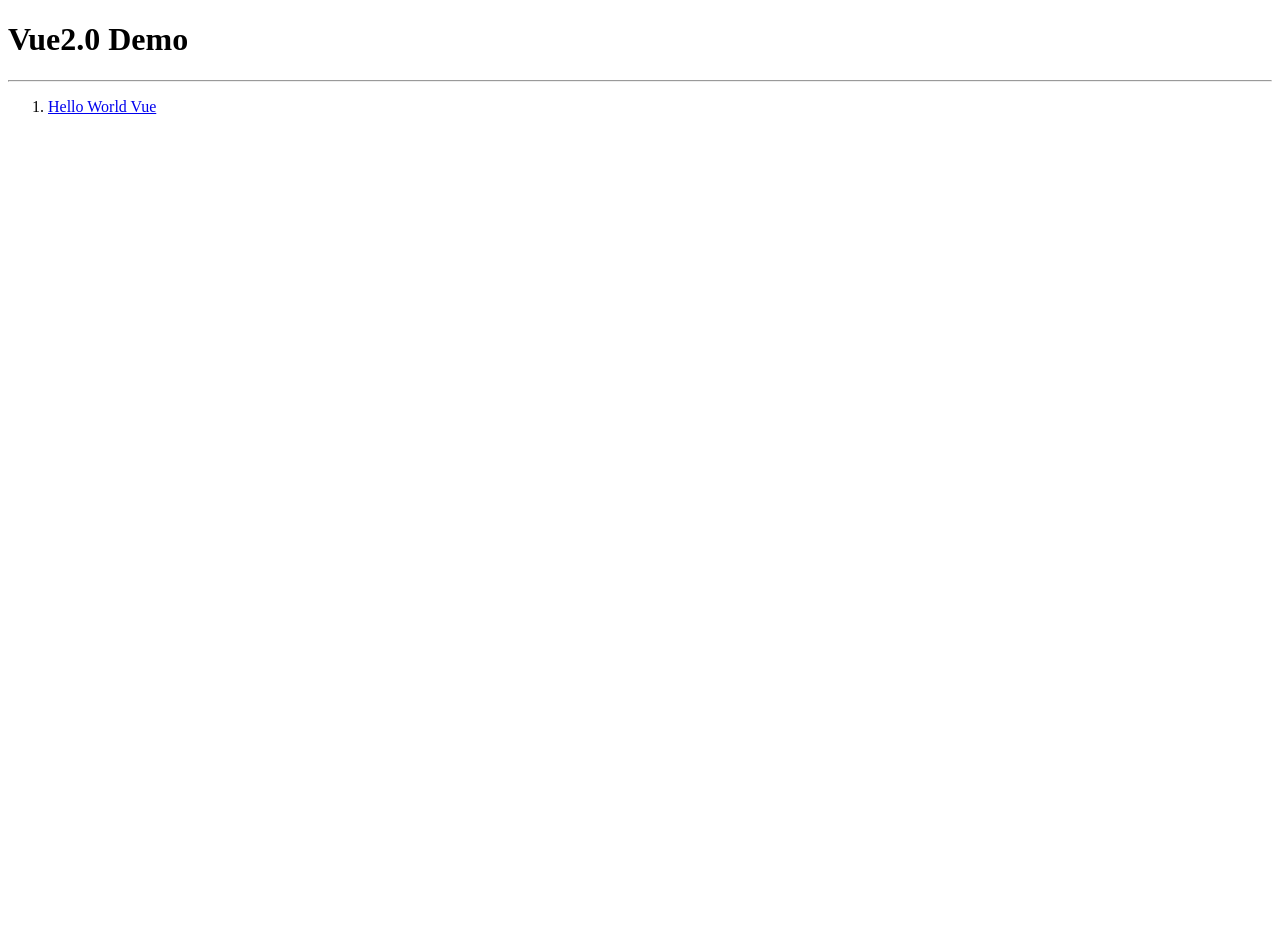
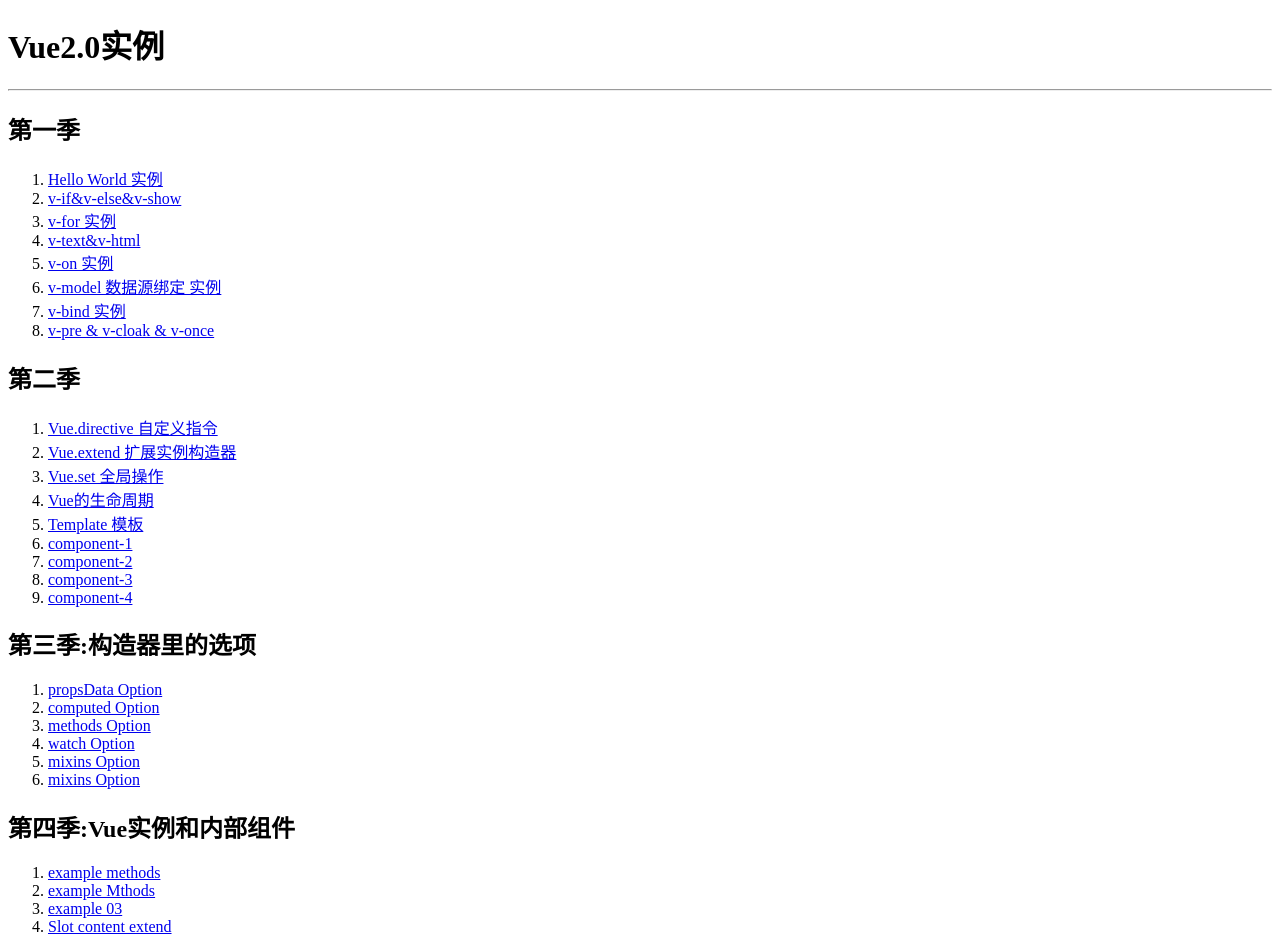
Before and after one commit to daoshengtech/learnvue, a website: page index.html in a window 1280 px wide. Before the commit the page ends 800 px from the top, so only its background shows below. Drawn offline with Linux system fonts and the light colour scheme.

Commit message:
Add files via upload

```diff
--- a/index.html
+++ b/index.html
@@ -2,14 +2,49 @@
 <html lang="en">
 <head>
     <meta charset="UTF-8">
-    <title>Vue.js  demo</title>
+    <title>Vue.js实例</title>
 </head>
 <body>
-    <h1>Vue2.0 Demo</h1>
+    <h1>Vue2.0实例</h1>
     <hr>
+    <h2>第一季</h2>
     <ol>
-        <li><a href="example/helloworld.html">Hello World Vue</a></li>
+        <li><a href="./example/helloworld.html">Hello World 实例</a></li>
+        <li><a href="./example/v-if.html">v-if&v-else&v-show</a></li>
+        <li><a href="./example/v-for.html">v-for 实例</a></li>
+        <li><a href="./example/v-text.html">v-text&v-html</a></li>
+        <li><a href="./example/v-on.html">v-on 实例</a></li>
+        <li><a href="./example/v-model.html">v-model 数据源绑定 实例</a></li>
+        <li><a href="./example/v-bind.html">v-bind 实例</a></li>
+        <li><a href="./example/others.html">v-pre & v-cloak & v-once</a></li>
     </ol>
-
+    <h2>第二季</h2>
+    <ol>
+        <li><a href="./example/vue.directive.html">Vue.directive 自定义指令</a></li>
+        <li><a href="./example/vue.extend.html">Vue.extend 扩展实例构造器</a></li>
+        <li><a href="./example/vue.set.html">Vue.set 全局操作</a></li>
+        <li><a href="./example/shengmingzhouqi.html">Vue的生命周期</a></li>
+        <li><a href="./example/template.html">Template 模板</a></li>
+        <li><a href="./example/component-1.html">component-1</a></li>
+        <li><a href="./example/component-2.html">component-2</a></li>
+        <li><a href="./example/component-3.html">component-3</a></li>
+        <li><a href="./example/component-4.html">component-4</a></li>
+    </ol>
+    <h2>第三季:构造器里的选项</h2>
+    <ol>
+        <li><a href="./example/propsData.html">propsData Option</a></li>
+        <li><a href="./example/computed.html">computed Option</a></li>
+        <li><a href="./example/methods.html">methods Option</a></li>
+        <li><a href="./example/watch.html">watch Option</a></li>
+        <li><a href="./example/mixins.html">mixins Option</a></li>
+        <li><a href="./example/extends.html">mixins Option</a></li>
+    </ol>
+    <h2>第四季:Vue实例和内部组件</h2>
+    <ol>
+        <li><a href="./example/example01.html">example methods</a></li>
+        <li><a href="./example/example02.html">example Mthods</a></li>
+        <li><a href="./example/example03.html">example 03</a></li>
+        <li><a href="./example/example04.html">Slot content extend</a></li>
+    </ol>
 </body>
 </html>
```
Also changed, not shown: README.md, package.json (line endings or trailing spaces).
